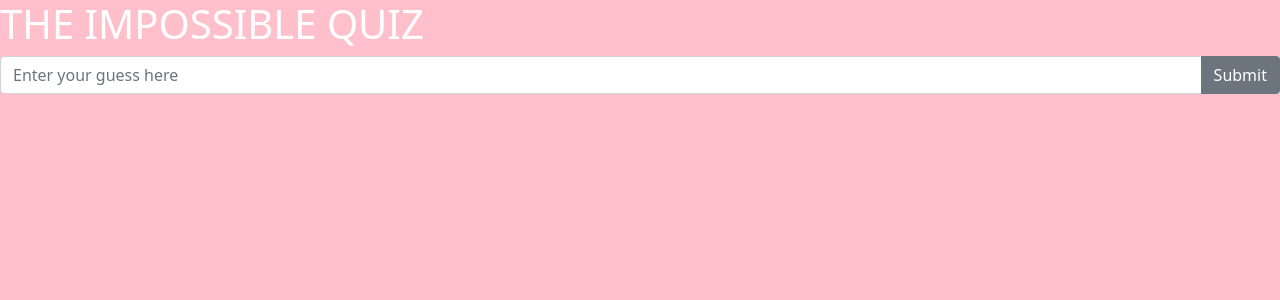
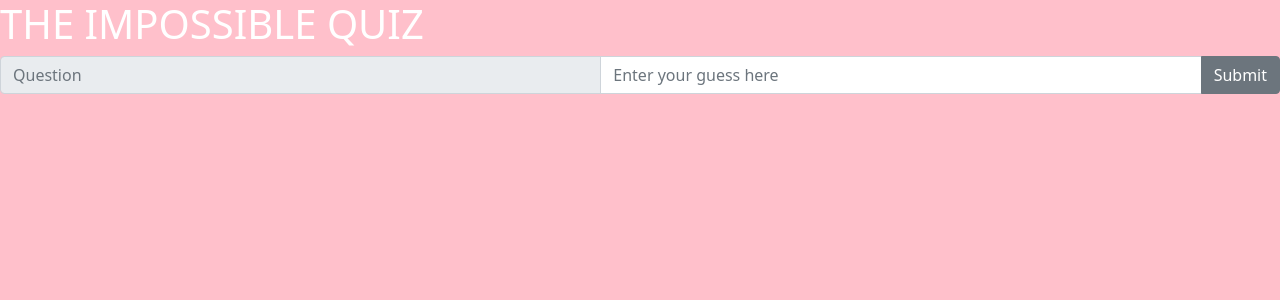
Before and after one commit to DennisVN/the-impossible-quiz, a React (Create React App) app: page /quiz in a window 1280 px wide. Shown: the top 300 px of the page. Built offline with nearby package versions, Linux system fonts and the light colour scheme.

Commit message:
Create Bootstrap Label to display question, display, make read only

```diff
--- /dev/null
+++ b/src/components/Label/index.tsx
@@ -0,0 +1,11 @@
+import React, { FC } from "react";
+import styled from 'styled-components';
+import { FormControl } from "react-bootstrap";
+
+const StyledLabel = styled(FormControl)`
+`;
+
+const Label: FC <any> = () => {
+    return  <StyledLabel placeholder="Question" readOnly></StyledLabel>;
+}
+export default Label;
--- a/src/container/QuizContainer/index.tsx
+++ b/src/container/QuizContainer/index.tsx
@@ -3,6 +3,7 @@ import { InputGroup } from "react-bootstrap";
 import CustomButton from "../../components/Button";
 import InputField from "../../components/InputField";
 import TestStyledComponent from "../../components/TestStyledComponent";
+import StyledLabel from "../../components/Label"
 // Eindcomponenten komen hier terecht.
 // TSC is main container aka form
 
@@ -35,6 +36,7 @@ const QuizContainer: FC <any> = () => {
     return  <TestStyledComponent>
                 <div>
                 <InputGroup>
+                    <StyledLabel placeholder="question comes here" label="quizLabel"></StyledLabel>
                     <InputField placeholder="Enter your guess here" label="userInput" />
                     <CustomButton label="Submit" variant="secondary" onClick={handleClick}/>
                 </InputGroup>
```
